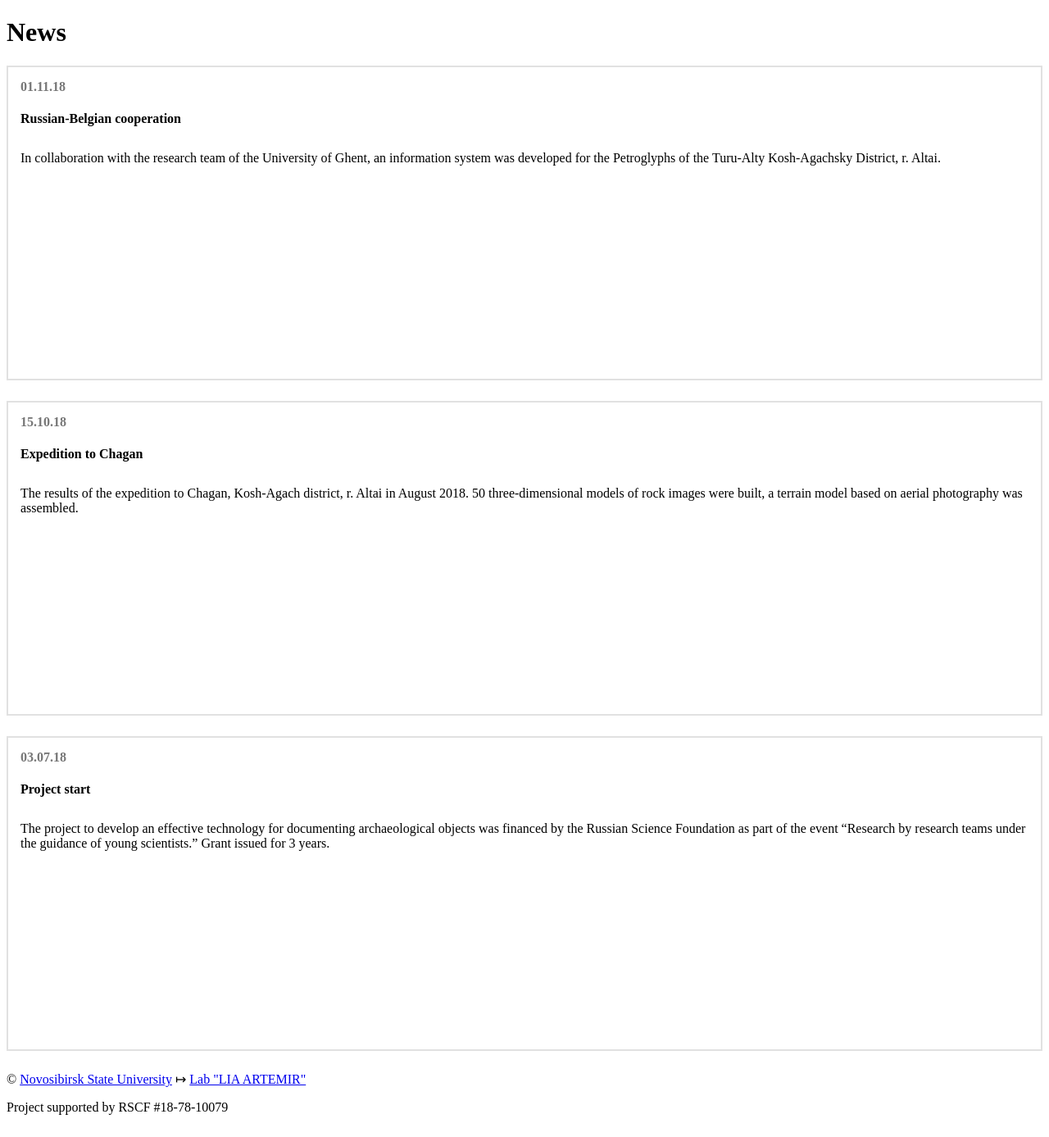
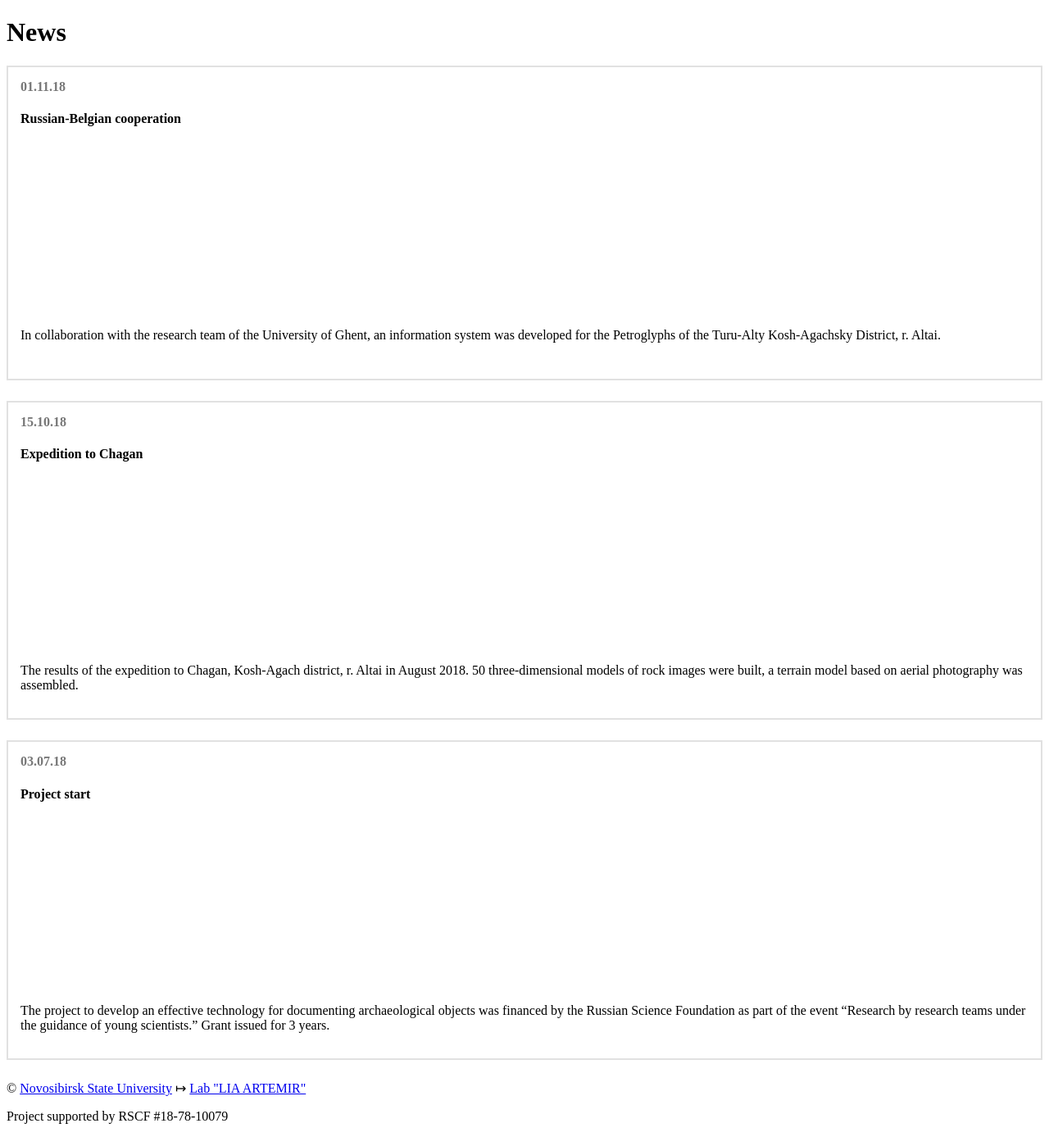
Before and after one commit to Artemiris/artemiris, a Yii app: template frontend/views/site/news.php in a window 1280 px wide. Shown: the whole page at 82% size. Before the commit the page ends 1360 px from the top, so only its background shows below. Run offline with PHP 8.4 and a stand-in for Yii, Linux system fonts and the light colour scheme; the template is opened without the code that fills it, so the values that code supplies are empty; some libraries are stand-ins or nearby versions.

Commit message:
images for news

```diff
--- a/frontend/views/site/news.php
+++ b/frontend/views/site/news.php
@@ -4,7 +4,7 @@
 
 use yii\helpers\Html;
 
-$this->registerCssFile('css/news.css', ['depends' => ['yii\bootstrap\BootstrapPluginAsset']]);
+$this->registerCssFile('css/news.css?201812131745', ['depends' => ['yii\bootstrap\BootstrapPluginAsset']]);
 
 $this->title = Yii::t('app', 'News');
 //$this->params['breadcrumbs'][] = $this->title;
@@ -20,6 +20,7 @@ $this->title = Yii::t('app', 'News');
                 </div>
             </div>
             <h4><?= Yii::t('news', 'Russian-Belgian cooperation') ?></h4>
+            <div style="background: url('/img/news/2018110101.png') center center no-repeat / cover" class="row poster"></div>
             <p>
                 <?= Yii::t('news', 'In collaboration with the research team of the University of Ghent, an information system was developed for the Petroglyphs of the Turu-Alty Kosh-Agachsky District, r. Altai.') ?>
             </p>
@@ -33,6 +34,7 @@ $this->title = Yii::t('app', 'News');
                 </div>
             </div>
             <h4><?= Yii::t('news', 'Expedition to Chagan') ?></h4>
+            <div style="background: url('/img/news/2018101501.jpg') center center no-repeat / cover" class="row poster"></div>
             <p>
                 <?= Yii::t('news', 'The results of the expedition to Chagan, Kosh-Agach district, r. Altai in August 2018. 50 three-dimensional models of rock images were built, a terrain model based on aerial photography was assembled.') ?>
             </p>
@@ -46,6 +48,7 @@ $this->title = Yii::t('app', 'News');
                 </div>
             </div>
             <h4><?= Yii::t('news', 'Project start') ?></h4>
+            <div style="background: url('/img/news/2018070301.jpg') center center no-repeat / cover" class="row poster"></div>
             <p>
                 <?= Yii::t('news', 'The project to develop an effective technology for documenting archaeological objects was financed by the Russian Science Foundation as part of the event “Research by research teams under the guidance of young scientists.” Grant issued for 3 years.') ?>
             </p>
--- a/frontend/web/css/news.css
+++ b/frontend/web/css/news.css
@@ -6,7 +6,9 @@
   .item-new .date {
     color: #777;
     font-weight: 600; }
-  .item-new h4 {
-    margin-bottom: 30px; }
+  .item-new .poster {
+    display: block;
+    height: 200px;
+    margin-bottom: 25px; }
 
 /*# sourceMappingURL=news.css.map */
--- a/frontend/web/css/news.scss
+++ b/frontend/web/css/news.scss
@@ -10,6 +10,12 @@
   }
 
   h4 {
-    margin-bottom: 30px;
+    //margin-bottom: 30px;
+  }
+
+  .poster {
+    display: block;
+    height: 200px;
+    margin-bottom: 25px;
   }
 }
```
Also changed, not shown: frontend/web/img/news/2018070301.jpg (added), frontend/web/img/news/2018101501.jpg (added), frontend/web/img/news/2018110101.png (added), 1 other file.
